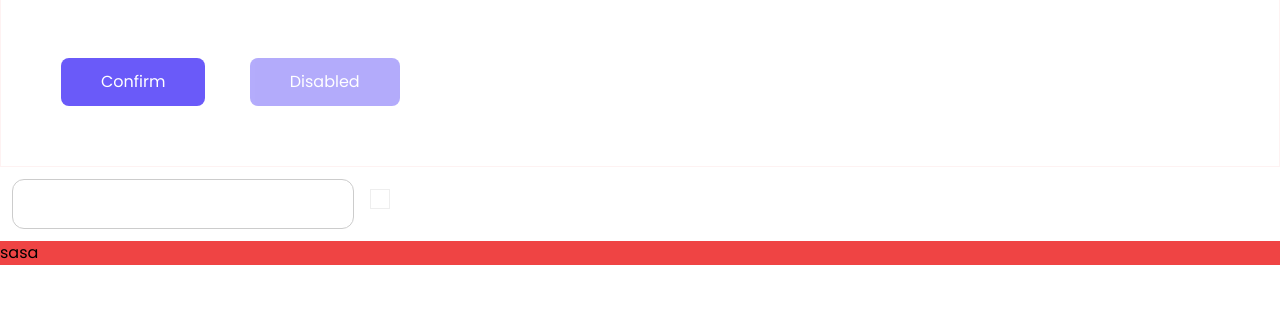
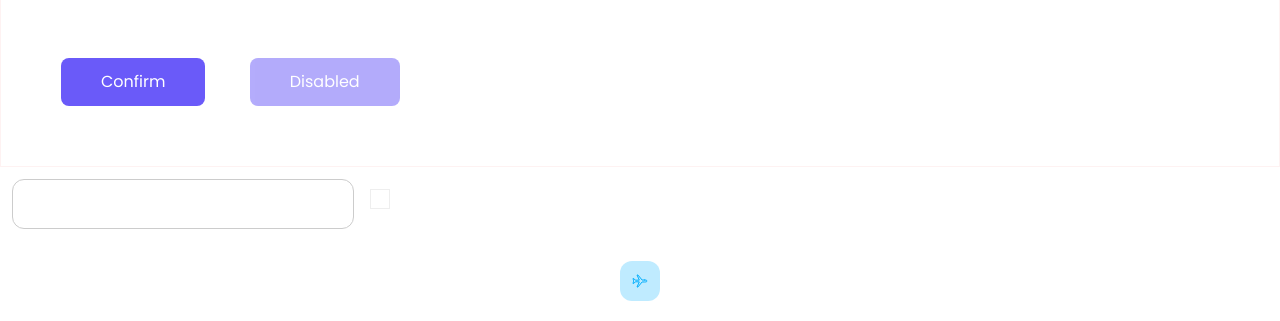
Before and after one commit to huynvn010193/TailwindCSS, a website built with Vite: page tailwind/index.html in a window 1280 px wide. Shown: the part 638-959 px from the top of the page. Before the commit the page ends 903 px from the top, so only its background shows below. Built offline with nearby package versions, Linux system fonts and the light colour scheme.

Commit message:
tailwind done clip 4

```diff
--- a/tailwind/index.html
+++ b/tailwind/index.html
@@ -8,6 +8,8 @@
   <link rel="preconnect" href="https://fonts.googleapis.com">
   <link rel="preconnect" href="https://fonts.gstatic.com" crossorigin>
   <link href="https://fonts.googleapis.com/css2?family=Poppins:wght@300;400;600;700&display=swap" rel="stylesheet">
+  <script type="module" src="https://unpkg.com/ionicons@5.5.2/dist/ionicons/ionicons.esm.js"></script>
+  <script nomodule src="https://unpkg.com/ionicons@5.5.2/dist/ionicons/ionicons.js"></script>
   <link rel="stylesheet" href="./build/tailwind.css">
   <link rel="stylesheet" href="./build/app.css">
 </head>
@@ -126,8 +128,29 @@
       w-5 h-5
       border border-[#eee]
     "/>
-  <ul>
+  <!-- <ul>
     <li class="odd:bg-red-500">sasa</li>
-  </ul>
+    <li class="odd:bg-red-500">sasa</li>
+    <li class="odd:bg-red-500">sasa</li>
+  </ul> -->
+
+  <div
+   before=""
+  class="
+    w-10
+    h-10
+    flex items-center justify-center
+    text-[#00aefd]
+    mx-auto my-5
+    rounded-xl
+    relative
+    before:content-[attr(before)]
+    before:absolute before:inset-0
+    before:bg-current
+    before:rounded-xl
+    before:opacity-25
+  ">
+    <ion-icon name="airplane-outline"></ion-icon>
+  </div>
 </body>
 </html>
--- a/tailwind/note.txt
+++ b/tailwind/note.txt
@@ -21,3 +21,9 @@ Nếu bạn chưa thiết lập cỡ chỡ ở đâu trên trang thì mặc đ
  transition-colors
  hover cha -> con đổi màu -> dùng thuộc tính group
  appearance-none: xóa đi mặc định của browser
+
+use ionic icon:
+    <script type="module" src="https://unpkg.com/ionicons@5.5.2/dist/ionicons/ionicons.esm.js"></script>
+    <script nomodule src="https://unpkg.com/ionicons@5.5.2/dist/ionicons/ionicons.js"></script>
+
+before: inset-0: top - right - bottom - left = 0;
```
Also changed, not shown: tailwind/build/tailwind.css.
